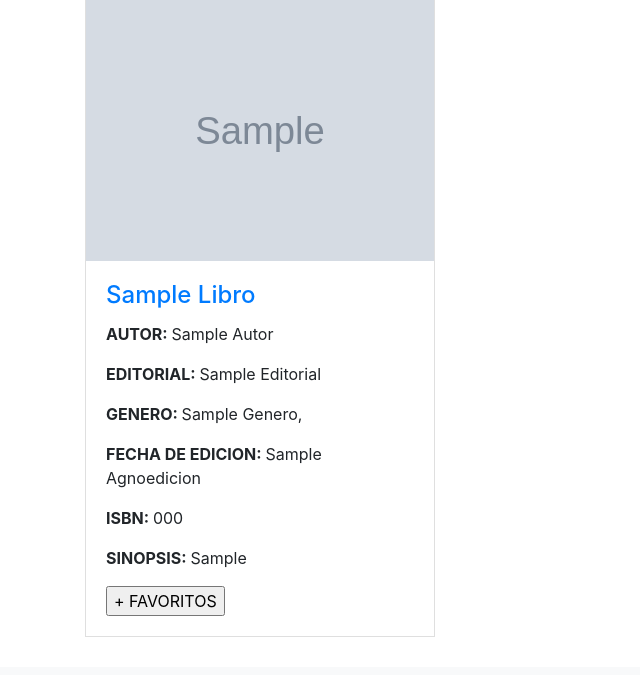
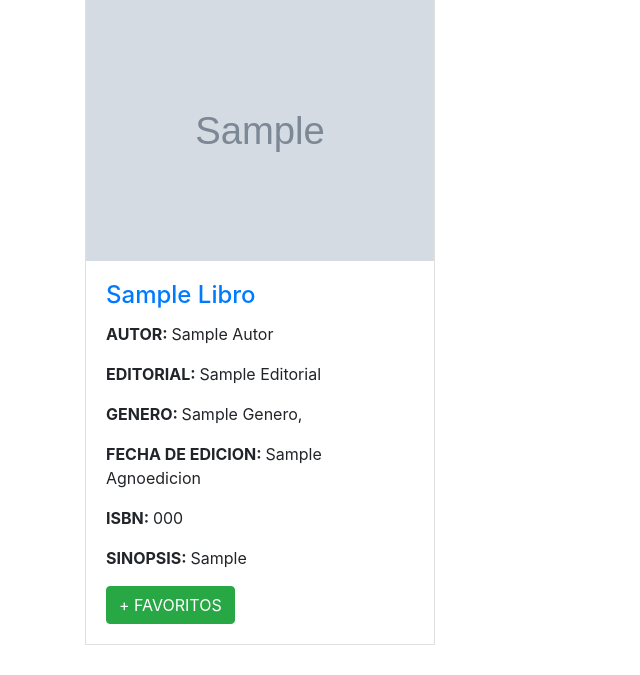
Before and after one commit to sebacris97/demo2, a Django app: template bookflixapp/templates/ver_libros.html in a window 1280 px wide. Shown: the part 571-1246 px from the top of the page, without its empty margins (0-640 px from the left). Before the commit the page ends 1208 px from the top, so only its background shows below. Run offline with Django 3.2, Linux system fonts and the light colour scheme; the template is opened without the code that fills it: most values are stand-ins (such as "Sample title", 1, 10 or a date in 2020); grey boxes marked "Sample" are stand-in pictures; some libraries are stand-ins or nearby versions.

Commit message:
Add files via upload

```diff
--- a/bookflixapp/templates/ver_capitulos.html
+++ b/bookflixapp/templates/ver_capitulos.html
@@ -5,6 +5,9 @@
 <br>
 
 <h2>{{titulo}}</h2>
+
+<table  class="table">
+
 	<tr>
 		<td>NUMERO DE CAPITULO</td>
 		<td>PAGINAS</td>
--- a/bookflixapp/templates/ver_libros.html
+++ b/bookflixapp/templates/ver_libros.html
@@ -120,6 +120,8 @@
 
 <br>
 
+<link href="https://cdnjs.cloudflare.com/ajax/libs/font-awesome/4.7.0/css/font-awesome.css" rel="stylesheet" />
+
 
 	{% if filter.qs %}
 
@@ -131,7 +133,8 @@
                     <div class="thumbnail card" style="width:100%">
                         <div class="img-event">
 	            <a href="/verCapitulos/{{libro.id}}">
-                            <img class="group list-group-image img-fluid" style="width:100%;height:100%;" src="{{libro.get_imagen}}" alt="" />
+                            <img class="group list-group-image img-fluid" style="width:100%;height:100%;" src="{{libro.get_imagen}}"
+		onerror="this.onerror=null;this.src='{{MEDIA_URL}}/default.jpg';" alt="" />
 	            </a>
                         </div>
                         <div class="caption card-body" style="text-transform:capitalize;">
@@ -156,9 +159,9 @@
 		       {% csrf_token %}
                                         <input type="submit" name="{{libro.id}}"
 			{% if libro.id in favoritos %}
-				value="- FAVORITOS" class="fas fa-star"
+				class="btn btn-danger" value="- FAVORITOS"
 			{% else %}
-				value="+ FAVORITOS" class="far fa-star"
+				class="btn btn-success" value="+ FAVORITOS"
 			{% endif %}
                                         />
 		    </form>
```
